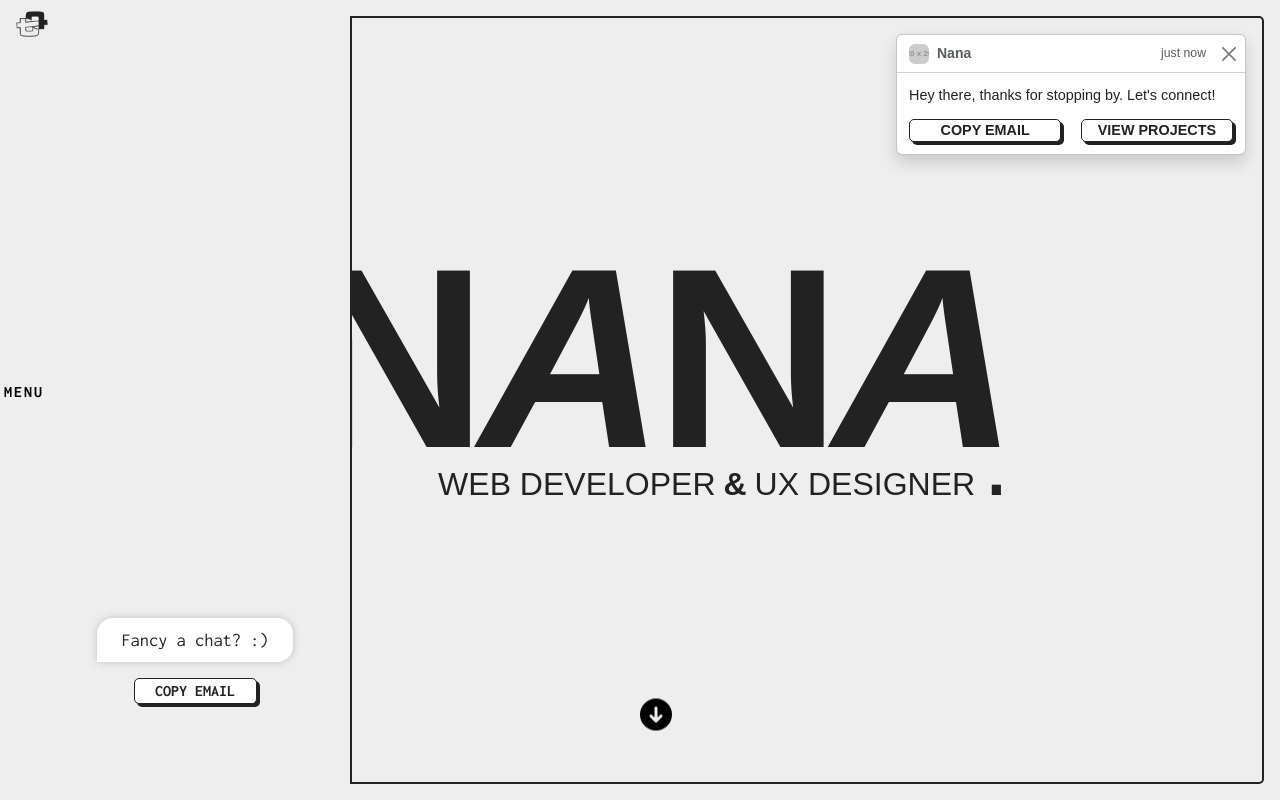
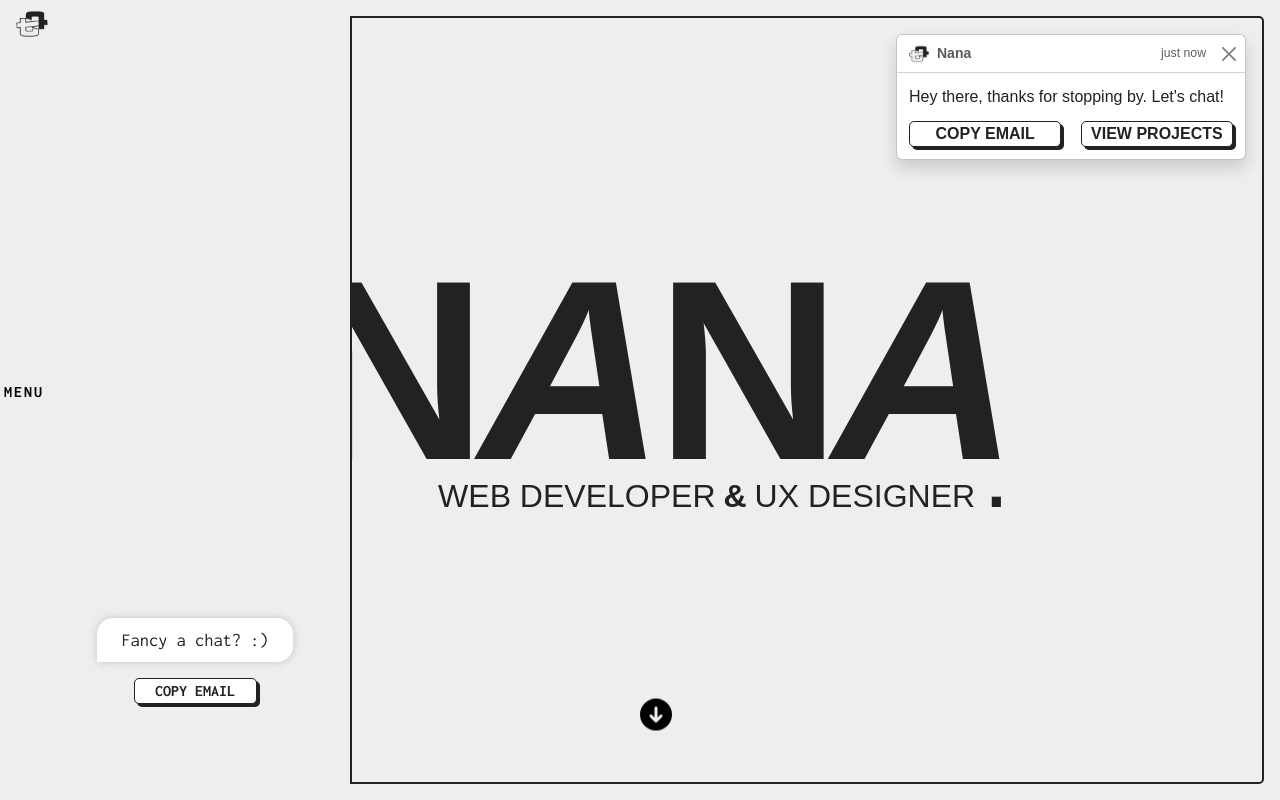
Before and after one commit to atanhq/portfolio-v2, a React (Vite) app: page / in a window 1280 px wide. Built offline with nearby package versions, Linux system fonts and the light colour scheme; a web font is replaced by a local one.

Commit message:
updated notification and menu font size and clickable area

```diff
--- a/src/components/Notification.jsx
+++ b/src/components/Notification.jsx
@@ -3,6 +3,7 @@ import Toast from 'react-bootstrap/Toast';
 import { ToastContainer } from 'react-bootstrap';
 import { HashLink } from "react-router-hash-link";
 import CopyEmail from './CopyEmail';
+import logo from '../../public/favicon-96x96.png';
 
 const Notification = () => {
 
@@ -16,12 +17,12 @@ const Notification = () => {
             <Toast show={showA} onClose={toggleShowA}>
 
               <Toast.Header>
-                <img src="https://placehold.co/20x20/000000/FFF" className="rounded me-2" alt="" />
+                <img src={logo} className="rounded me-2" alt="" />
                 <strong className="me-auto">Nana</strong>
                 <small>just now</small>
               </Toast.Header>
 
-              <Toast.Body>Hey there, thanks for stopping by. Let's connect!
+              <Toast.Body>Hey there, thanks for stopping by. Let's chat!
                 <div className="notification">
                   <CopyEmail />
                   <HashLink smooth to="/#projects" className="cta">View Projects</HashLink>
--- a/src/components/ToggleMenu.jsx
+++ b/src/components/ToggleMenu.jsx
@@ -13,7 +13,7 @@ const ToggleMenu = ({ isOpen, toggle }) => {
 		<>
 			<div className="menu">
 				<button
-					className="menu-title"
+					className={`menu-title ${isOpen ? "menu-open" : ""}`}
 					onClick={toggle}>
 					{!isOpen ? "Menu" : <img src={close} alt="close menu" aria-label="close menu" className="close-svg" />}
 				</button>
--- a/src/pages/PageHome.jsx
+++ b/src/pages/PageHome.jsx
@@ -22,7 +22,6 @@ function PageHome({ isOpen }){
 					<div className="home-title">
 						<span className="home-name">N<em>a</em>n<em>a</em></span>
 						<span className="home-tagline">Web Developer <strong>&</strong> UX Designer</span>
-						<span>.</span>
 
 						<div className="scroll-down">
 							<HashLink smooth to="/#projects"><img src={downarrow} alt="arrow pointing down" aria-label="skip to content" /></HashLink>
--- a/src/styles/components/_notification.scss
+++ b/src/styles/components/_notification.scss
@@ -3,11 +3,15 @@
 
 // overwrite bootstrap styles
 .toast-body {
-	font-size: 0.9rem;
+	font-size: 1rem;
 }
 
 .toast {
 	--bs-toast-bg: rgba(var(--bs-body-bg-rgb), 0.95);
+}
+
+.rounded.me-2 {
+	width: 20px;
 }
 
 // custom styles
@@ -25,7 +29,7 @@
 	@include button;
 	margin-top: 0.75rem;
 	width: 47%;
-	font-size: 0.9rem;
+	font-size: 1rem;
 }
 
 .toast-slide {
--- a/src/styles/components/_page-home.scss
+++ b/src/styles/components/_page-home.scss
@@ -35,17 +35,16 @@
 	content: ".";
 	font-size: 4rem;
 	line-height: 0;
-	margin-left: 0.25rem;
+	margin-left: 0.15rem;
 }
 
 .scroll-down {
 	width: 1.75rem;
 	animation: bounce 2s infinite;
 	position: absolute;
-	bottom: 3rem;
 	left: 0;
 	right: 0;
-	margin: auto;
+	margin: 11rem auto 0 auto;
 }
 
 @keyframes bounce {
@@ -91,7 +90,8 @@
 
 	.scroll-down {
 		width: 2rem;
-		align-self: end;
+		bottom: 3rem;
+		margin: 0 auto;
 	}
 
 	.scroll-down img {
--- a/src/styles/components/_project.scss
+++ b/src/styles/components/_project.scss
@@ -72,6 +72,7 @@
 
 .single-blurb {
 	margin: 1rem 1rem 2rem 1rem;
+	order: 1;
 }
 
 // overwrite accordion styles
--- a/src/styles/components/_toggled-menu.scss
+++ b/src/styles/components/_toggled-menu.scss
@@ -17,6 +17,12 @@
 	letter-spacing: 2px;
 	border: none;
 	margin-bottom: 1rem;
+	padding: 0.5rem 2rem;
+	background-color: transparent;
+
+	&.menu-open {
+    padding: 0;
+  }
 }
 
 .menu-container {
@@ -100,7 +106,7 @@
 	animation: typing-home 0.5s steps(5) 1s forwards, blinking .85s step-end infinite;
 }
 @keyframes typing-home {
-	from { width: 0 } to { width: 5ch }
+	from { width: 0 } to { width: 5.5ch }
 }
 
 .menu-container.active li:nth-child(2) {
@@ -111,10 +117,10 @@
 }
 
 .menu-container.active li:nth-child(3) {
-	animation: typing-about 0.5s steps(7) 1s forwards, blinking .85s step-end infinite;
+	animation: typing-about 0.5s steps(6) 1s forwards, blinking .85s step-end infinite;
 }
 @keyframes typing-about {
-	from { width: 0 } to { width: 7ch }
+	from { width: 0 } to { width: 6.5ch }
 }
 
 .menu-container.active li:nth-child(4) {
```
